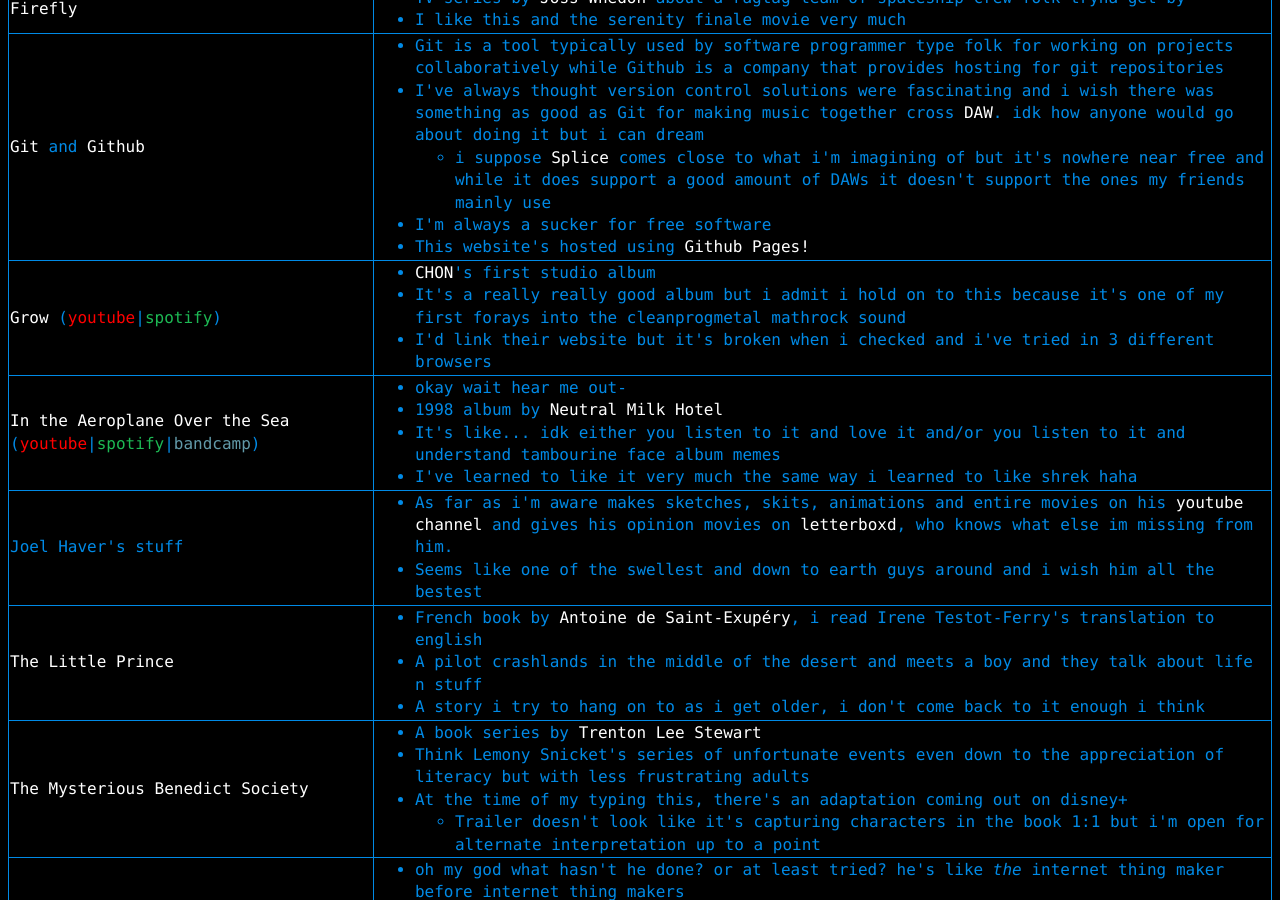
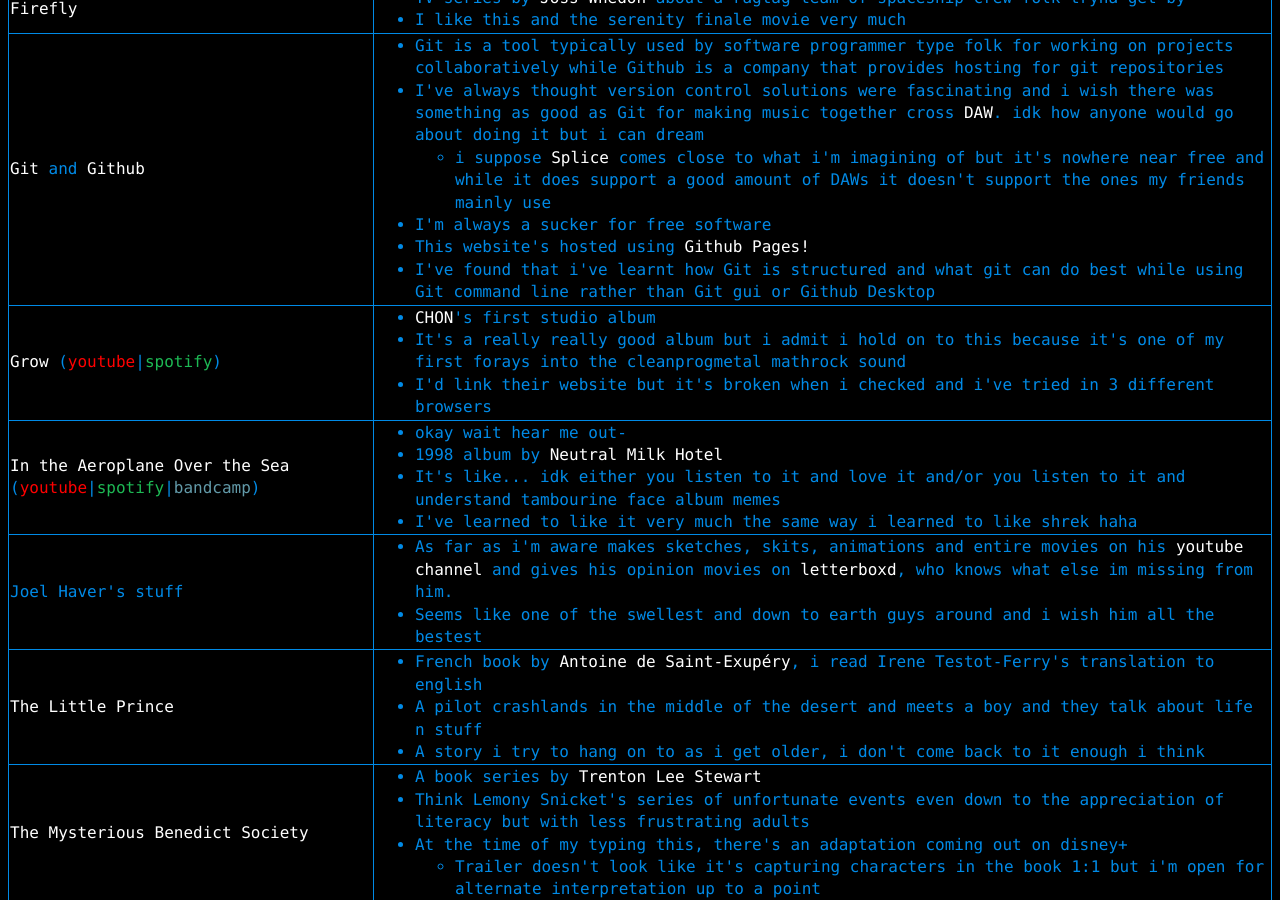
Before and after one commit to a-erfan-aa/a-erfan-aa.github.io, a Jekyll site: the page built from things-i-like.html, in a window 1280 px wide and 900 px high, scrolled down 2952 px. Built offline with Jekyll 4.4.1, drawn with Linux system fonts in a browser that asks for light colours.

Commit message:
add remark about git to things-i-like.html

```diff
--- a/things-i-like.html
+++ b/things-i-like.html
@@ -334,6 +334,7 @@
 						</ul>
 					<li>I'm always a sucker for free software</li>
 					<li>This website's hosted using <a href="https://pages.github.com/">Github Pages!</a></li>
+					<li>I've found that i've learnt how Git is structured and what git can do best while using Git command line rather than Git gui or Github Desktop</li>
 				</ul>
 			</td>
 		</tr>
```
